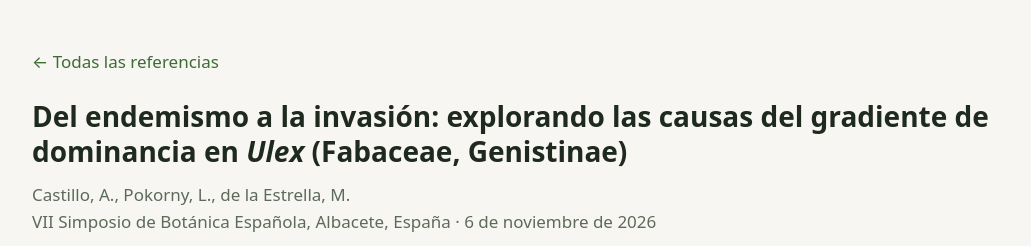
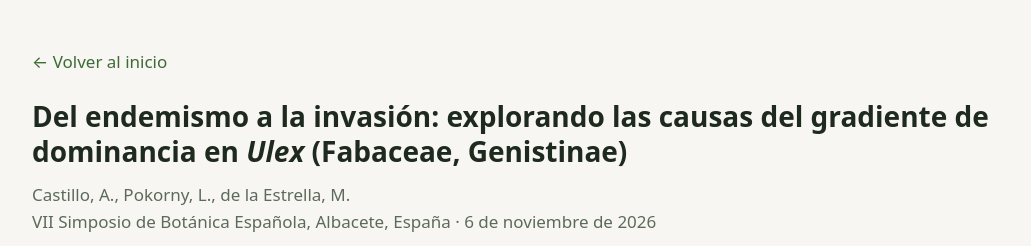
Before and after one commit to ainhara-castillo/references, a Jekyll site: the page built from _posters/2026-ulex-dominancia.md, in a window 1280 px wide and 900 px high. Shown: the top 246 px of the window, without its empty margins (124-1155 px from the left). Built offline with Jekyll 4.4.1, drawn with Linux system fonts in a browser that asks for light colours.

Commit message:
Update poster.html

```diff
--- a/_layouts/poster.html
+++ b/_layouts/poster.html
@@ -1,7 +1,7 @@
 ---
 layout: default
 ---
-<p class="volver"><a href="{{ '/' | relative_url }}">← Todas las referencias</a></p>
+<p class="volver"><a href="{{ '/' | relative_url }}">← Volver al inicio</a></p>
 
 <article class="poster">
   <h1>{% include titulo.html texto=page.title %}</h1>
```
